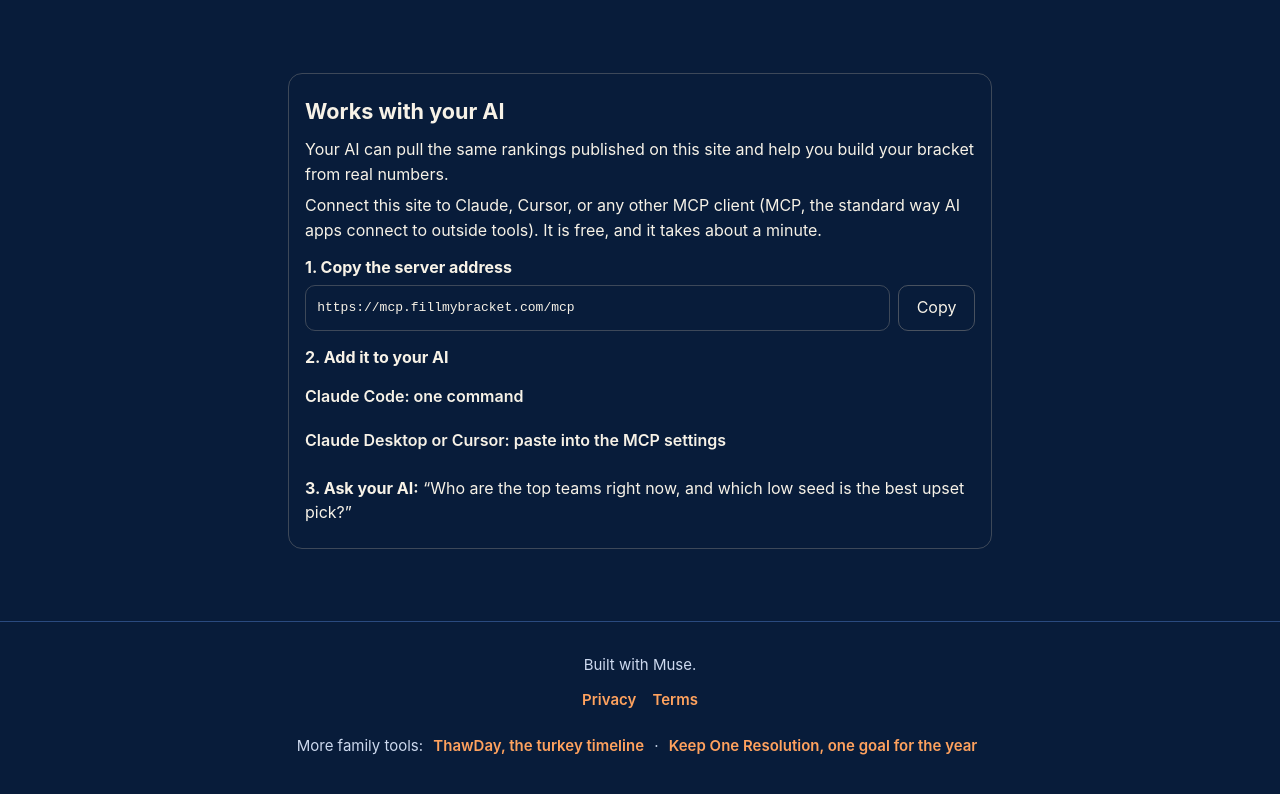
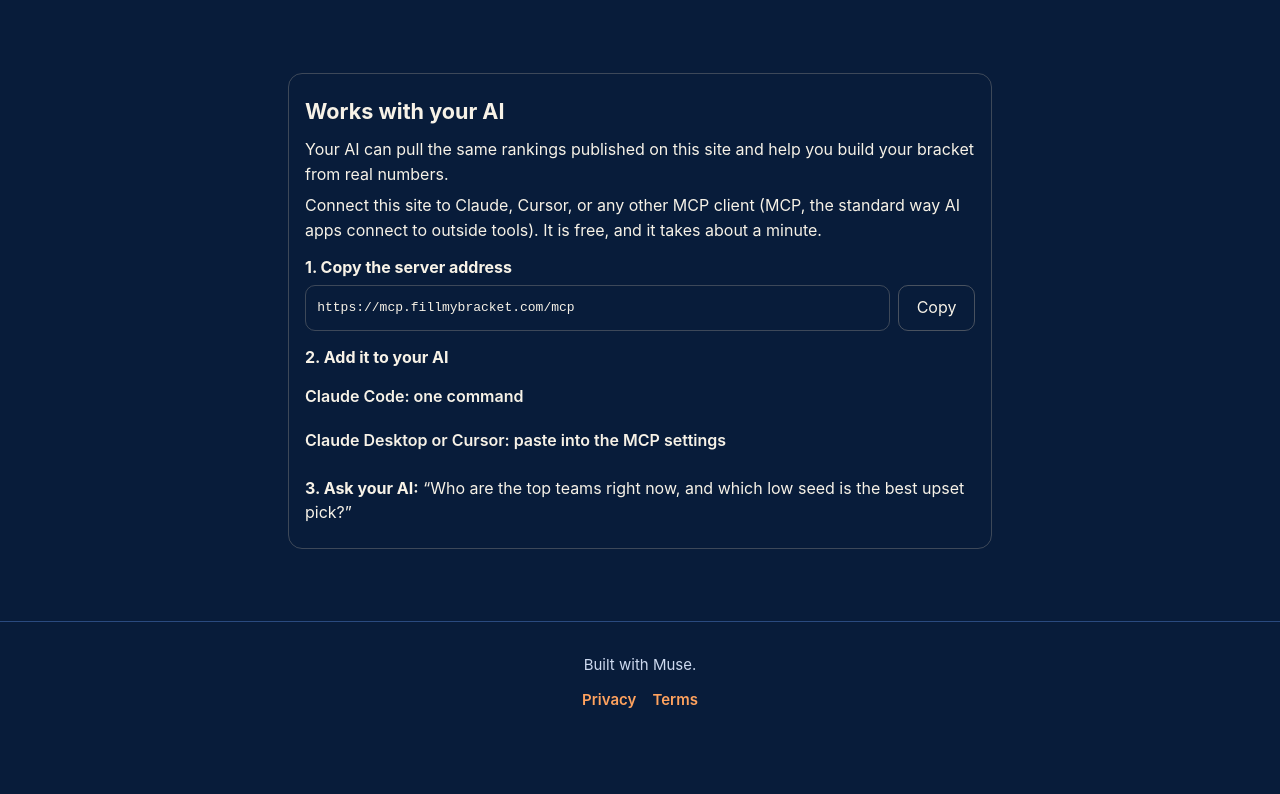
Before and after one commit to wdlcmu/fill-my-bracket, a plain HTML site: page index.html in a window 1280 px wide. Shown: the part 7743-8537 px from the top of the page. Drawn offline with Linux system fonts and the light colour scheme.

Commit message:
Footer: remove sister-site cross-promo line (fleet sweep, Nov 18, 2026).
Same removal as Santa (Billy's call, on evidence: the footer
cross-links sent single-digit visits in 28 days). The homepage
footer's "More family tools" line (ThawDay, Keep One Resolution)
is removed. Kept untouched: "Built with Muse.", Privacy and
Terms. No other page carried the pattern.

```diff
--- a/index.html
+++ b/index.html
@@ -962,7 +962,6 @@ window.FLEET_CFG = {
 <footer>
   <p>Built with Muse.</p>
   <p><a href="/privacy">Privacy</a> <a href="/terms">Terms</a></p>
-  <p>More family tools: <a href="https://thawday.com">ThawDay, the turkey timeline</a> &middot; <a href="https://keeponeresolution.com" style="display:inline-flex;align-items:center;min-height:44px">Keep One Resolution, one goal for the year</a></p>
 </footer>
 <script>
   (function () {
```
